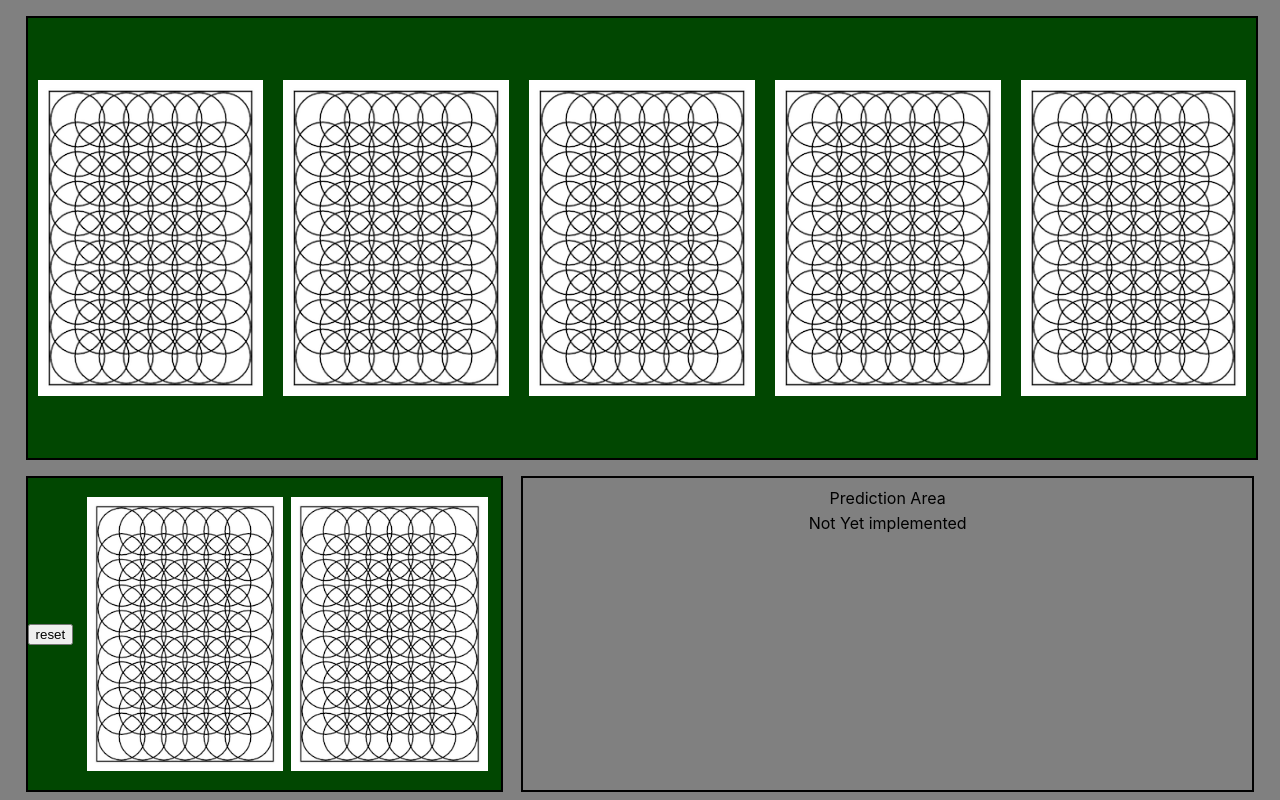
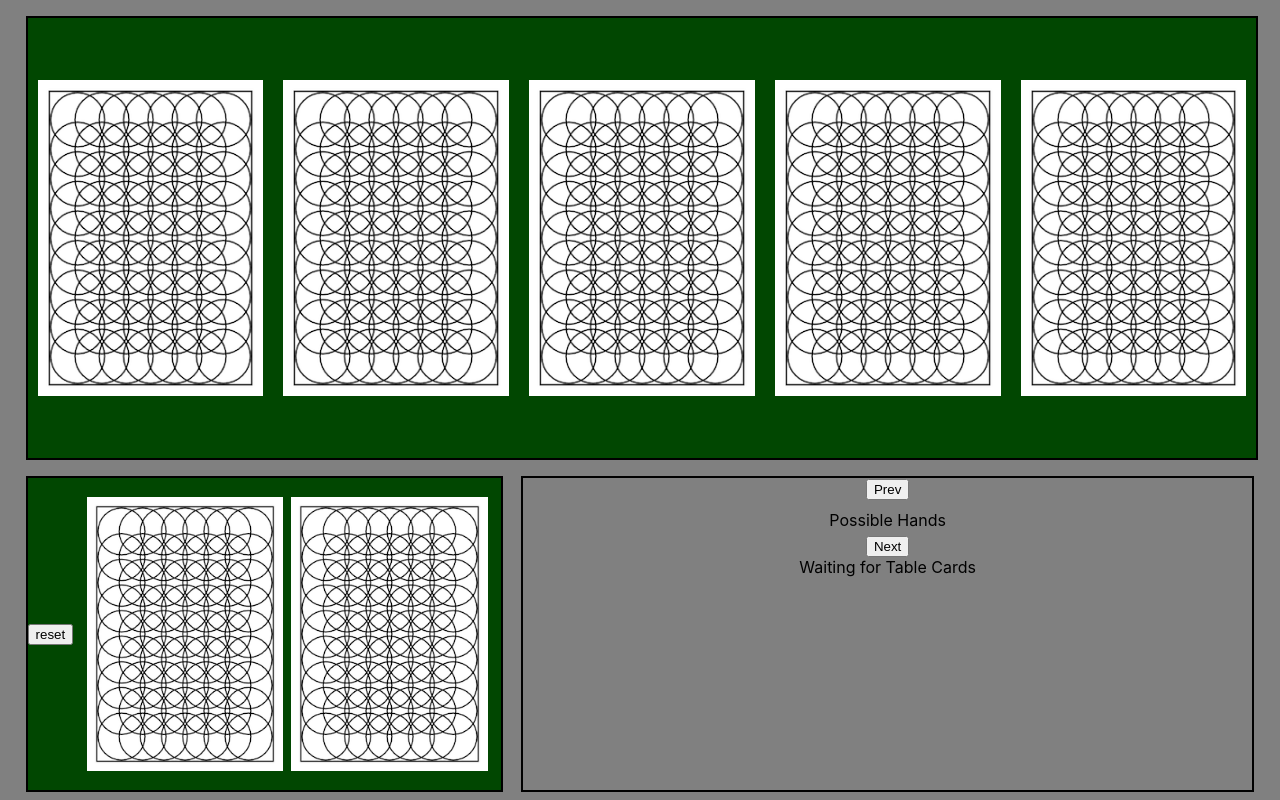
Before and after one commit to AG-Labs/pokerSite, a React (Create React App) app: page / in a window 1280 px wide. Built offline with nearby package versions, Linux system fonts and the light colour scheme.

Commit message:
prediction area shows name of hands and allows cycling through

```diff
--- a/src/Components/mySection.jsx
+++ b/src/Components/mySection.jsx
@@ -35,7 +35,6 @@ const MySection = (props) => {
     });
   };
   const suitHandler = (event, suit) => {
-    console.log("suit handler hand");
     context.setSuit(selectedCard, suit);
 
     let suitPopperRef = document.querySelector("#" + event.target.id);
@@ -56,7 +55,6 @@ const MySection = (props) => {
   };
 
   const numHandler = (event) => {
-    console.log("number handler hand");
     let temp = event.target.id;
 
     context.setFace(selectedCard, temp);
--- a/src/Components/pokerTable.jsx
+++ b/src/Components/pokerTable.jsx
@@ -65,7 +65,6 @@ const PokerTable = (props) => {
   };
 
   const numHandler = (event) => {
-    console.log("number handler table");
     let temp = event.target.id;
     context.setFace(selectedCard, temp);
     setTableCard(selectedCard);
@@ -114,8 +113,6 @@ const PokerTable = (props) => {
 
   return (
     <div className="Table">
-      {console.log(context)}
-
       <SuitPopper suitHandler={suitHandler} idAddition="table" />
       <NumberPopper numHandler={numHandler} idAddition="table" />
       <Card
--- a/src/Components/prediction-area.jsx
+++ b/src/Components/prediction-area.jsx
@@ -1,17 +1,58 @@
-import React, { Component } from "react";
+import React, { useState, useContext } from "react";
+import { CardContext } from "../cardStore.js";
+
 import "../Styles/prediction-area.css";
 
-class PredictionArea extends Component {
-  //logic goes here
+const PredictionArea = (props) => {
+  const context = useContext(CardContext);
+  let [handSelector, setHandSelector] = useState(0);
 
-  render() {
-    return (
-      <>
-        <p className="predictionTitle">Prediction Area</p>
-        <div>Not Yet implemented</div>
-      </>
-    );
-  }
-}
+  let prev = () => {
+    if (handSelector - 1 < 0) {
+      setHandSelector(context.state.calculations.length - 1);
+    } else {
+      setHandSelector(handSelector - 1);
+    }
+  };
+  let next = () => {
+    if (handSelector + 1 > context.state.calculations.length - 1) {
+      setHandSelector(0);
+    } else {
+      setHandSelector(handSelector + 1);
+    }
+  };
+
+  let message =
+    context.state.calculations.length === 0
+      ? "Waiting for Table Cards"
+      : context.state.calculations[handSelector].result;
+
+  let counter =
+    context.state.calculations.length === 0
+      ? null
+      : `${handSelector + 1}/${context.state.calculations.length}`;
+
+  return (
+    <>
+      <button
+        onClick={() => {
+          prev();
+        }}
+      >
+        Prev
+      </button>
+      <p className="predictionTitle">Possible Hands</p>
+      <button
+        onClick={() => {
+          next();
+        }}
+      >
+        Next
+      </button>
+      <div>{message}</div>
+      <div>{counter}</div>
+    </>
+  );
+};
 
 export default PredictionArea;
--- a/src/cardStore.js
+++ b/src/cardStore.js
@@ -16,6 +16,7 @@ const initState = {
   allowTable: false,
   allowTurn: false,
   allowRiver: false,
+  calculations: [],
 };
 
 class ContextProvider extends Component {
@@ -26,7 +27,10 @@ class ContextProvider extends Component {
       cards: this.state.cardStore,
     })
       .then((resp) => {
-        console.log(resp);
+        if (!resp.data.hasOwnProperty("message")) {
+          console.log(resp.data);
+          this.setState({ calculations: resp.data });
+        }
       })
       .catch((err) => {
         console.log(err);
```
